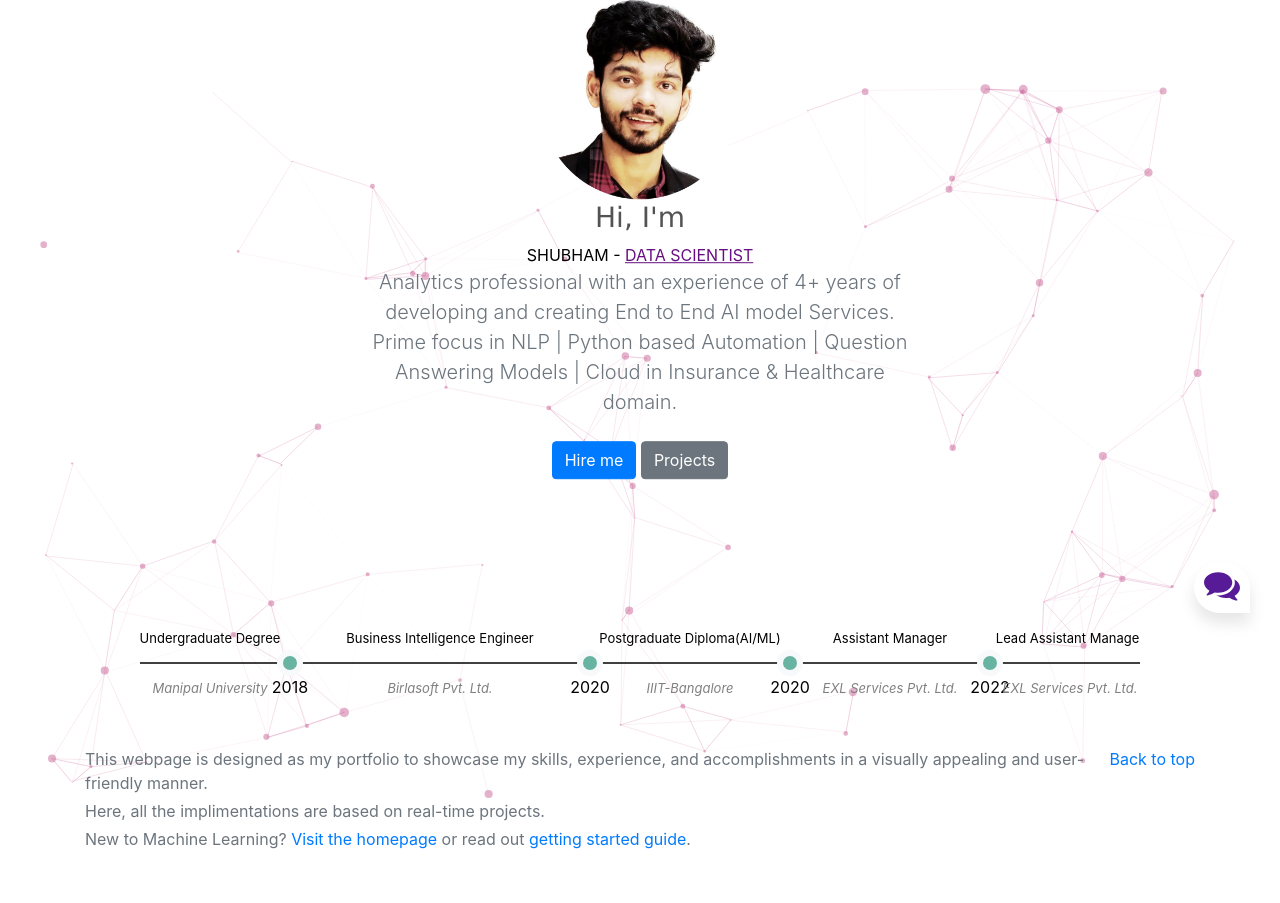
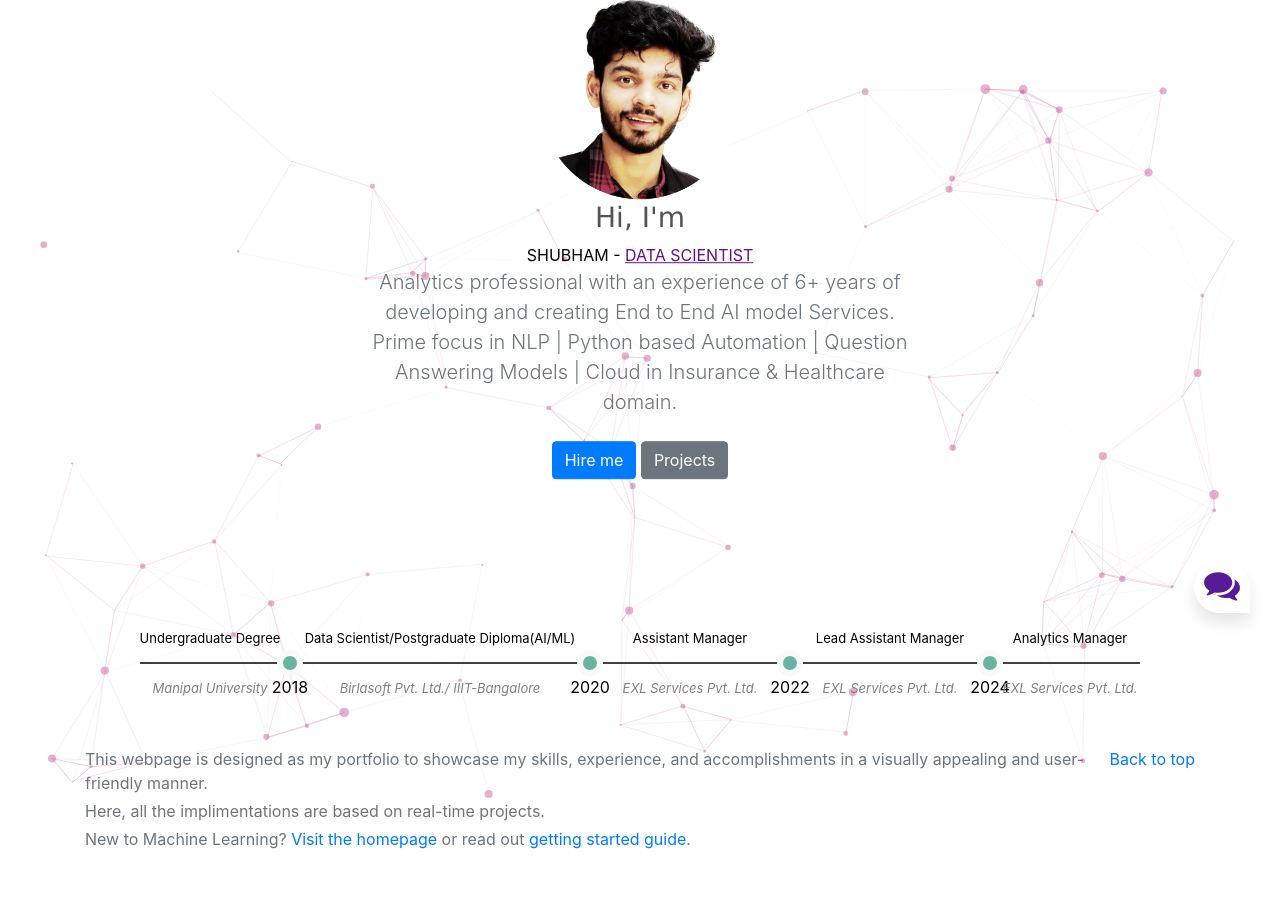
Before and after one commit to Shubu-alfa/shubu-portfolio, a Flask app: page / in a window 1280 px wide. Shown: the part 157-1060 px from the top of the page. Run offline with Flask 3, Linux system fonts and the light colour scheme; parts of the project's set-up code (start-up, migrations or seed data) failed here and were passed over.

Commit message:
Fourth Commit

```diff
--- a/templates/home.html
+++ b/templates/home.html
@@ -14,7 +14,7 @@
             </div>
 
             <p class="lead text-muted" style="color:rgb(70, 3, 3)">Analytics professional with an experience of
-                4+ years of developing
+                6+ years of developing
                 and
                 creating
                 End to End AI model Services.
@@ -32,31 +32,29 @@
 
                 <circle cx="150" cy="50" r="10" stroke="#f8f9fa" stroke-width="6" fill="#69b3a2"></circle>
                 <text text-anchor="middle" x="150" y="80" fill="black">2018</text>
-                <text font-size="13" text-anchor="middle" x="70" y="30" fill="black">Undergraduate Degree</text>
+                <text font-size="13" text-anchor="middle" x="70" y="30" fill="black"> Undergraduate Degree</text>
                 <text style="font-style: italic" font-size="13" text-anchor="middle" x="70" y="80"
                     fill="#808080">Manipal University</text>
 
                 <circle cx="450" cy="50" r="10" stroke="#f8f9fa" stroke-width="6" fill="#69b3a2"></circle>
                 <text text-anchor="middle" x="450" y="80" fill="black">2020</text>
-                <text font-size="13" text-anchor="middle" x="300" y="30" fill="black">Business Intelligence
-                    Engineer</text>
+                <text font-size="13" text-anchor="middle" x="300" y="30" fill="black">Data Scientist/Postgraduate Diploma(AI/ML)</text>
                 <text style="font-style: italic" font-size="13" text-anchor="middle" x="300" y="80"
-                    fill="#808080">Birlasoft Pvt. Ltd.</text>
+                    fill="#808080">Birlasoft Pvt. Ltd./ IIIT-Bangalore</text>
 
                 <circle cx="650" cy="50" r="10" stroke="#f8f9fa" stroke-width="6" fill="#69b3a2"></circle>
-                <text text-anchor="middle" x="650" y="80" fill="black">2020</text>
-                <text font-size="13" text-anchor="middle" x="550" y="30" fill="black">Postgraduate
-                    Diploma(AI/ML)</text>
+                <text text-anchor="middle" x="650" y="80" fill="black">2022</text>
+                <text font-size="13" text-anchor="middle" x="550" y="30" fill="black">Assistant Manager</text>
                 <text style="font-style: italic" font-size="13" text-anchor="middle" x="550" y="80"
-                    fill="#808080">IIIT-Bangalore</text>
+                    fill="#808080">EXL Services Pvt. Ltd.</text>
 
                 <circle cx="850" cy="50" r="10" stroke="#f8f9fa" stroke-width="6" fill="#69b3a2"></circle>
-                <text text-anchor="middle" x="850" y="80" fill="black">2022</text>
-                <text font-size="13" text-anchor="middle" x="750" y="30" fill="black">Assistant Manager</text>
+                <text text-anchor="middle" x="850" y="80" fill="black">2024</text>
+                <text font-size="13" text-anchor="middle" x="750" y="30" fill="black">Lead Assistant Manager</text>
                 <text style="font-style: italic" font-size="13" text-anchor="middle" x="750" y="80" fill="#808080">EXL
                     Services Pvt. Ltd.</text>
 
-                <text font-size="13" text-anchor="middle" x="930" y="30" fill="black">Lead Assistant Manager</text>
+                <text font-size="13" text-anchor="middle" x="930" y="30" fill="black">Analytics Manager</text>
                 <text style="font-style: italic" font-size="13" text-anchor="middle" x="930" y="80" fill="#808080">EXL
                     Services Pvt. Ltd.</text>
 
--- a/templates/regression.html
+++ b/templates/regression.html
@@ -9,7 +9,7 @@
           <div class="card-body">
             <h5 class="card-title">Linear Regression Analysis</h5>
             <p class="card-text">The linear regression technique involves the continuous dependent variable and the independent variables can be continuous or discrete.</p>
-            <a href="{{ url_for('linear_regressor') }}" class="btn btn-outline-warning yellow_1 btn-block">Example</a>
+            <a href="{{ url_for('regressor') }}" class="btn btn-outline-warning yellow_1 btn-block">Example</a>
           </div>
         </div>
       </div>
```
